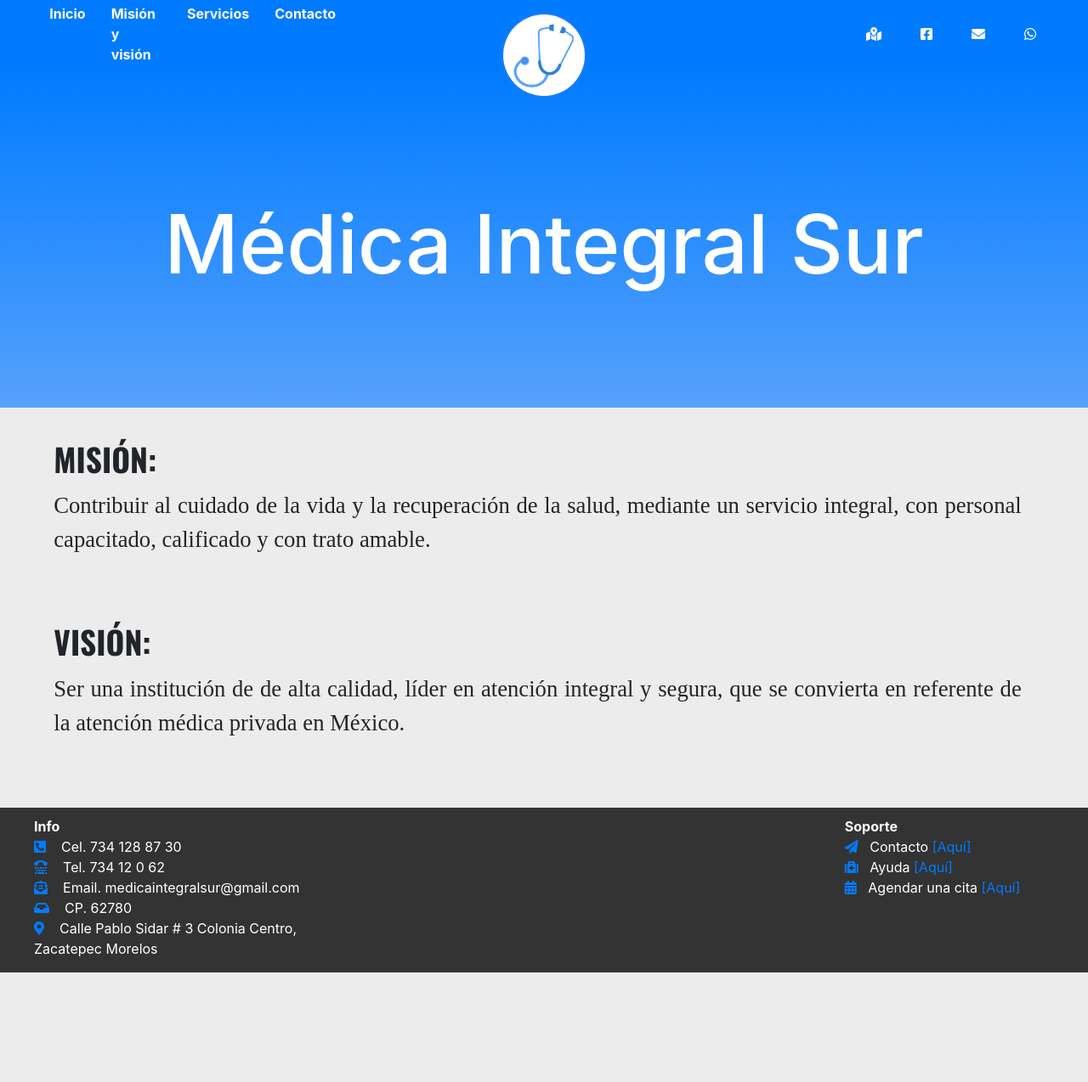
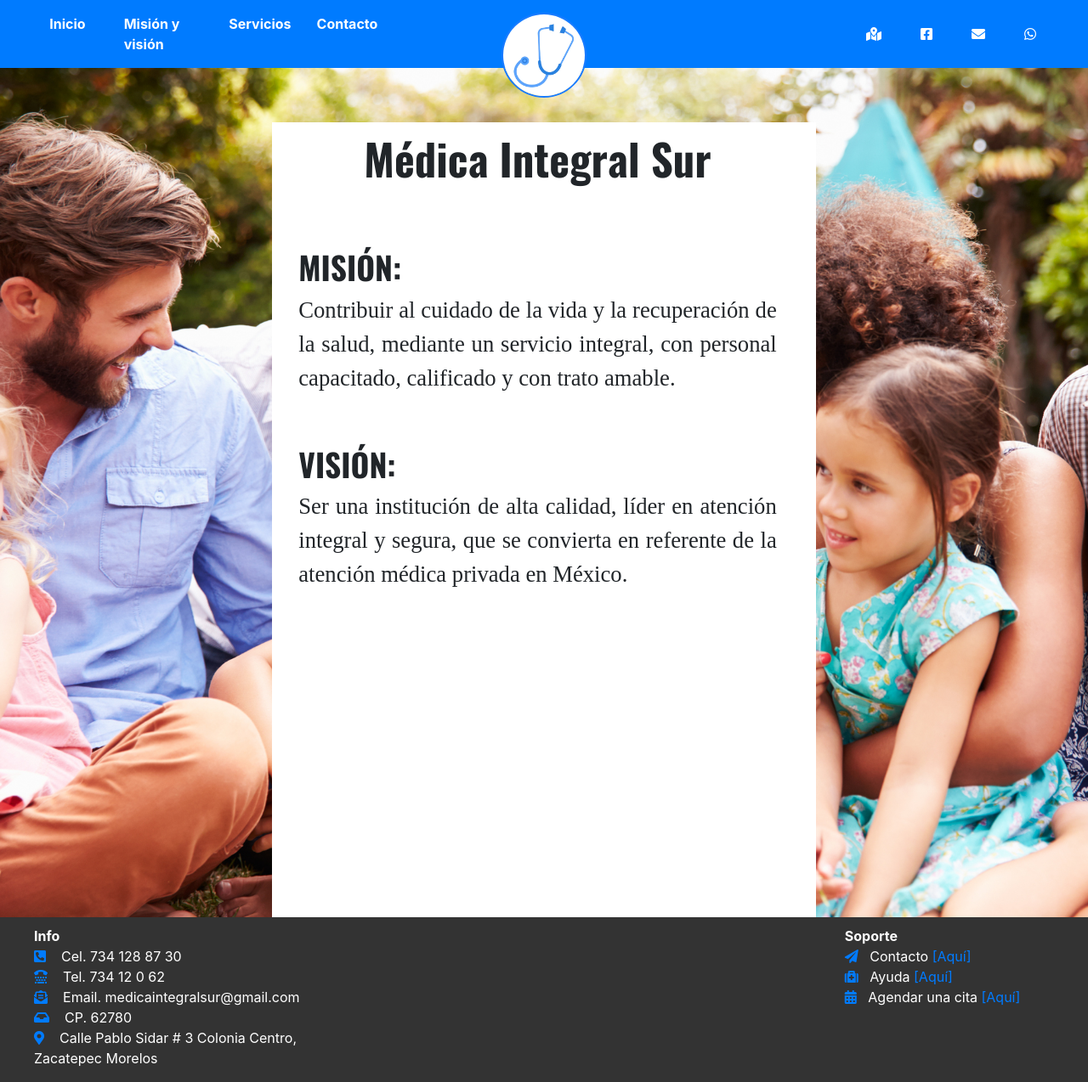
Before and after one commit to MFuentes1992/MedicaIntegralSur, a PHP site: page /MedicaIntegralSur/misionvision/ in a window 1280 px wide. Shown: the whole page at 85% size. Before the commit the page ends 1145 px from the top, so only its background shows below. Run offline with PHP 8.4, Linux system fonts and the light colour scheme; some web fonts are replaced.

Commit message:
Redesigning Mision Y Vision

```diff
--- a/css/main.css
+++ b/css/main.css
@@ -52,11 +52,15 @@ body{
 .about-container{
   background-color:#ececec !important;
   position: relative;
+  padding-top: 5%;
+  overflow-y: hidden;
 }
 .about-container-fluid{
-  background-color:#ececec !important;
   position: relative;
-  padding-bottom: 5%;
+  width: 50%;
+  height: 2000px;
+  background-color: #FFF;
+
 }
 #aboutBody{
   background-color: #ececec !important;
@@ -149,6 +153,12 @@ body{
   padding-right: 5%;
   padding-left: 5%;
 }
+.title{
+  font-family: 'Oswald';
+  font-size: 38pt;
+  text-align: center;
+  margin-top: 2%;
+}
 .paragraph{
   font-family: Raleway;
   margin-top: 1%;
@@ -194,8 +204,8 @@ body{
 }
 .banner-slide{
   position: relative;
-  width: 50%;
-  height: 450px !important;
+  width: 100%;
+  height: 600px !important;
   height: auto;
   margin: auto;
 }
@@ -276,13 +286,16 @@ body{
 .contact-title{
   font-size: 5em;
 }
-.acerca-title{
+.about-container{
   position: relative;
-  height: 400px;
-  background-image:
+  height: 1000px;
+  /*background-image:
   linear-gradient(
     #007BFF, #56A1FC
-  );
+  );*/
+  background-image: url('../img/acerca/bg.jpg');
+  background-repeat: no-repeat;
+  background-size: cover;
 }
 .acerca-title > h1{
   position: relative;
@@ -290,6 +303,7 @@ body{
   font-size: 6em;
   color: #FFF;
   text-align: center;
+  text-shadow: 1px 2px rgba(0,0,0,0.65);
 }
 .servicios-title{
   position: relative;
--- a/location/index.php
+++ b/location/index.php
@@ -27,7 +27,7 @@
                 <li class="nav-item active margin-md-right" id="collapseFirstIndex">
                   <a class="nav-link font-weight-bold" href="<?=$url?>">Inicio <span class="sr-only">(current)</span></a>
                 </li>
-                <li class="nav-item active margin-md-right" id="mision-container">
+                <li class="nav-item active col-md-4 margin-sm-right" id="mision-container">
                   <a class="nav-link font-weight-bold" id="mision" href="<?=$url?>misionvision/">Misión y visión</a>
                 </li>
                 <li class="nav-item active margin-md-right">
--- a/misionvision/index.php
+++ b/misionvision/index.php
@@ -27,7 +27,7 @@
                 <li class="nav-item active margin-md-right" id="collapseFirstIndex">
                   <a class="nav-link font-weight-bold" href="<?=$url?>">Inicio <span class="sr-only">(current)</span></a>
                 </li>
-                <li class="nav-item active margin-md-right" id="mision-container">
+                <li class="nav-item active col-md-4 margin-sm-right" id="mision-container">
                   <a class="nav-link font-weight-bold" id="mision" href="<?=$url?>misionvision/">Misión y visión</a>
                 </li>
                 <li class="nav-item active margin-md-right">
@@ -87,21 +87,13 @@
             </div>
           </nav>
         </div>
-        <div class="acerca-title">
-          <h1 id="acercaTitle">
-            Médica Integral Sur
-          </h1>
-        </div>
         <div class="container-fluid about-container">
             <div class="container-fluid about-container-fluid">
                 <div class="row">
-                    <!--<div class="col-md-6 img-profile-container">
-                        <img src="../img/profile/profile.jpg" alt="" class="img-profile">
-                    </div>
-                    <div class="col-md-1">
-
-                    </div> -->
                     <div class="col-lg-12 col-sm-12">
+                        <h1 class="title"> Médica Integral Sur</h1>
+                        <br>
+                        <br>
                         <h3 class="paragraph-title">MISIÓN:</h3>
                         <p class="paragraph">
                           Contribuir al cuidado de la vida y la recuperación de la salud,
@@ -120,7 +112,7 @@
                     <div class="col-lg-12 col-sm-12">
                         <h3 class="paragraph-title">VISIÓN:</h3>
                         <p class="paragraph">
-                          Ser una institución de  de alta calidad, líder en atención integral y segura,
+                          Ser una institución de alta calidad, líder en atención integral y segura,
                           que se convierta en referente de la atención médica privada en México.
                         </p>
                     </div>
--- a/servicios/index.php
+++ b/servicios/index.php
@@ -29,7 +29,7 @@
                 <li class="nav-item active margin-md-right" id="collapseFirstIndex">
                   <a class="nav-link font-weight-bold" href="<?=$url?>">Inicio <span class="sr-only">(current)</span></a>
                 </li>
-                <li class="nav-item active margin-md-right" id="mision-container">
+                <li class="nav-item active col-md-4 margin-sm-right" id="mision-container">
                   <a class="nav-link font-weight-bold" id="mision" href="<?=$url?>misionvision/">Misión y visión</a>
                 </li>
                 <li class="nav-item active margin-md-right">
```
Also changed, not shown: contacto/index.php (+2 -7 lines), index.php (+9 -2 lines), img/acerca/acerca.jpg, img/acerca/acerca.png (added), img/acerca/bg.jpg (added).
